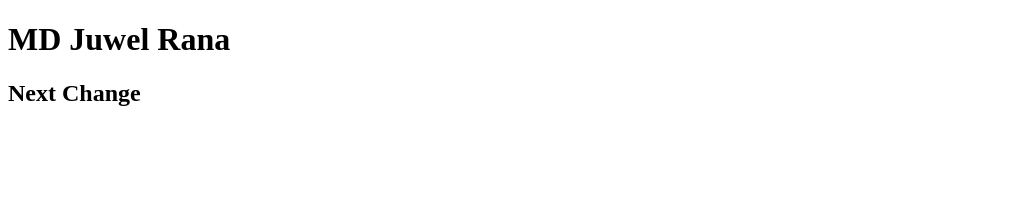
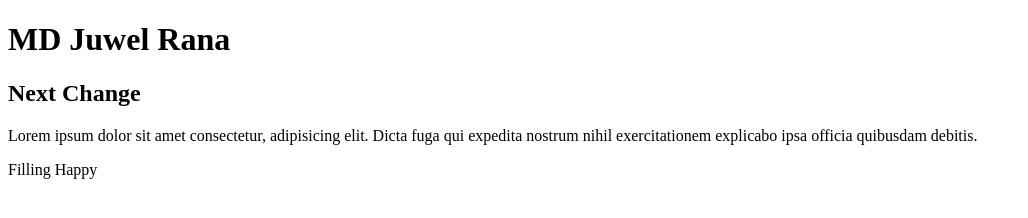
Before and after one commit to Hmjuweljsr336/Kobra-wardpress.website, a plain HTML site: page index.html in a window 1280 px wide. Shown: the whole page, without its empty margins (0-1028 px from the left). Drawn offline with Linux system fonts and the light colour scheme.

Commit message:
paragrap add

```diff
--- a/index.html
+++ b/index.html
@@ -9,5 +9,7 @@
 <body>
     <h1>MD Juwel Rana</h1>
     <h2>Next Change</h2>
+    <p>Lorem ipsum dolor sit amet consectetur, adipisicing elit. Dicta fuga qui expedita nostrum nihil exercitationem explicabo ipsa officia quibusdam debitis.</p>
+    <p>Filling Happy</p>
 </body>
 </html>
```
